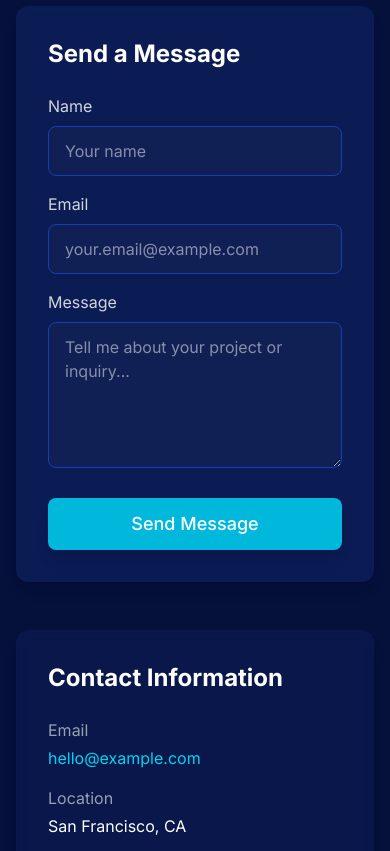
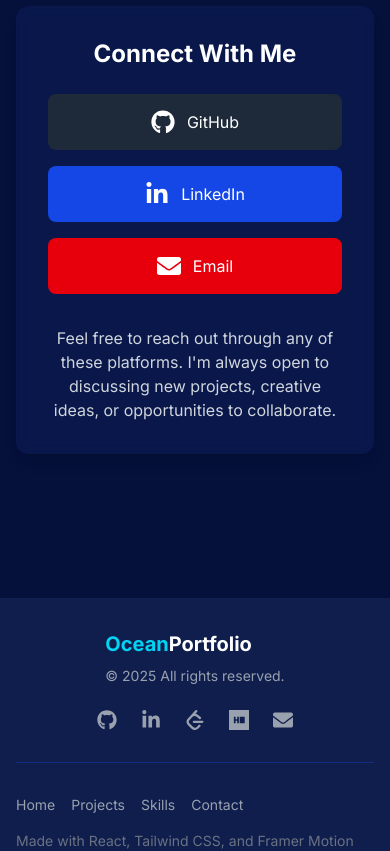
Before and after one commit to zipeng-liu/portfolio, a React (Vite) app: page / in a window 390 px wide. Shown: the part 5260-6111 px from the top of the page. Built offline with nearby package versions, Linux system fonts and the light colour scheme.

Commit message:
change contact section

```diff
--- a/src/components/homeSections/ContactSection.jsx
+++ b/src/components/homeSections/ContactSection.jsx
@@ -1,17 +1,7 @@
 import { motion } from "framer-motion";
-import { useState } from "react";
-import { FaGithub, FaLinkedinIn, FaTwitter, FaEnvelope } from "react-icons/fa";
-import Button from "../ui/Button";
+import { FaGithub, FaLinkedinIn, FaEnvelope } from "react-icons/fa";
 
 const ContactSection = () => {
-  const [formData, setFormData] = useState({
-    name: "",
-    email: "",
-    message: "",
-  });
-  const [isSubmitting, setIsSubmitting] = useState(false);
-  const [submitSuccess, setSubmitSuccess] = useState(false);
-
   const socialLinks = [
     {
       icon: FaGithub,
@@ -26,40 +16,12 @@
       color: "bg-blue-700",
     },
     {
-      icon: FaTwitter,
-      url: "https://twitter.com",
-      label: "Twitter",
-      color: "bg-blue-500",
-    },
-    {
       icon: FaEnvelope,
       url: "mailto:hello@example.com",
       label: "Email",
       color: "bg-red-600",
     },
   ];
-
-  const handleChange = (e) => {
-    const { name, value } = e.target;
-    setFormData((prev) => ({ ...prev, [name]: value }));
-  };
-
-  const handleSubmit = (e) => {
-    e.preventDefault();
-    setIsSubmitting(true);
-
-    // Simulate form submission
-    setTimeout(() => {
-      setIsSubmitting(false);
-      setSubmitSuccess(true);
-      setFormData({ name: "", email: "", message: "" });
-
-      // Reset success message after 5 seconds
-      setTimeout(() => {
-        setSubmitSuccess(false);
-      }, 5000);
-    }, 1500);
-  };
 
   return (
     <section id="contact" className="py-20">
@@ -82,147 +44,41 @@
           </p>
         </motion.div>
 
-        <div className="grid md:grid-cols-2 gap-12 items-start">
-          {/* Contact Form */}
+        {/* Social Links */}
         <motion.div
-            initial={{ opacity: 0, x: -30 }}
-            whileInView={{ opacity: 1, x: 0 }}
+          className="max-w-3xl mx-auto"
+          initial={{ opacity: 0, y: 30 }}
+          whileInView={{ opacity: 1, y: 0 }}
           viewport={{ once: true, margin: "-100px" }}
           transition={{ duration: 0.6 }}
         >
-            <div className="bg-blue-900/30 backdrop-blur-sm p-8 rounded-xl shadow-lg">
-              <h3 className="text-2xl font-bold text-white mb-6">
-                Send a Message
-              </h3>
-
-              {submitSuccess ? (
-                <div className="bg-green-600/20 border border-green-500 text-green-200 px-4 py-3 rounded mb-6">
-                  Thank you for your message! I'll get back to you soon.
-                </div>
-              ) : null}
-
-              <form onSubmit={handleSubmit}>
-                <div className="mb-4">
-                  <label htmlFor="name" className="block text-gray-300 mb-2">
-                    Name
-                  </label>
-                  <input
-                    type="text"
-                    id="name"
-                    name="name"
-                    value={formData.name}
-                    onChange={handleChange}
-                    required
-                    className="w-full bg-blue-950/50 border border-blue-800 text-white rounded-lg py-3 px-4 focus:outline-none focus:ring-2 focus:ring-cyan-500 focus:border-transparent transition-all"
-                    placeholder="Your name"
-                  />
-                </div>
-
-                <div className="mb-4">
-                  <label htmlFor="email" className="block text-gray-300 mb-2">
-                    Email
-                  </label>
-                  <input
-                    type="email"
-                    id="email"
-                    name="email"
-                    value={formData.email}
-                    onChange={handleChange}
-                    required
-                    className="w-full bg-blue-950/50 border border-blue-800 text-white rounded-lg py-3 px-4 focus:outline-none focus:ring-2 focus:ring-cyan-500 focus:border-transparent transition-all"
-                    placeholder="your.email@example.com"
-                  />
-                </div>
-
-                <div className="mb-6">
-                  <label htmlFor="message" className="block text-gray-300 mb-2">
-                    Message
-                  </label>
-                  <textarea
-                    id="message"
-                    name="message"
-                    value={formData.message}
-                    onChange={handleChange}
-                    required
-                    rows="5"
-                    className="w-full bg-blue-950/50 border border-blue-800 text-white rounded-lg py-3 px-4 focus:outline-none focus:ring-2 focus:ring-cyan-500 focus:border-transparent transition-all"
-                    placeholder="Tell me about your project or inquiry..."
-                  ></textarea>
-                </div>
-
-                <Button
-                  type="submit"
-                  variant="primary"
-                  size="lg"
-                  className="w-full"
-                  disabled={isSubmitting}
-                >
-                  {isSubmitting ? "Sending..." : "Send Message"}
-                </Button>
-              </form>
-            </div>
-          </motion.div>
-
-          {/* Contact Info & Social */}
-          <motion.div
-            initial={{ opacity: 0, x: 30 }}
-            whileInView={{ opacity: 1, x: 0 }}
-            viewport={{ once: true, margin: "-100px" }}
-            transition={{ duration: 0.6 }}
-          >
-            <div className="bg-blue-900/20 backdrop-blur-sm p-8 rounded-xl shadow-lg mb-8">
-              <h3 className="text-2xl font-bold text-white mb-6">
-                Contact Information
-              </h3>
-
-              <div className="space-y-4">
-                <div>
-                  <p className="text-gray-400 mb-1">Email</p>
-                  <a
-                    href="mailto:hello@example.com"
-                    className="text-cyan-400 hover:underline"
-                  >
-                    hello@example.com
-                  </a>
-                </div>
-
-                <div>
-                  <p className="text-gray-400 mb-1">Location</p>
-                  <p className="text-white">San Francisco, CA</p>
-                </div>
-
-                <div>
-                  <p className="text-gray-400 mb-1">Available for</p>
-                  <p className="text-white">
-                    Full-time positions, freelance projects, collaborations
-                  </p>
-                </div>
-              </div>
-            </div>
-
-            {/* Social Links */}
           <div className="bg-blue-900/20 backdrop-blur-sm p-8 rounded-xl shadow-lg">
-              <h3 className="text-2xl font-bold text-white mb-6">
+            <h3 className="text-2xl font-bold text-white mb-6 text-center">
               Connect With Me
             </h3>
 
-              <div className="grid grid-cols-2 gap-4">
+            <div className="grid grid-cols-1 sm:grid-cols-3 gap-4">
               {socialLinks.map((link, index) => (
                 <a
                   key={index}
                   href={link.url}
                   target="_blank"
                   rel="noopener noreferrer"
-                    className={`${link.color} p-4 rounded-lg text-white flex items-center gap-3 hover:opacity-90 transition-all`}
+                  className={`${link.color} p-4 rounded-lg text-white flex items-center justify-center gap-3 hover:opacity-90 transition-all hover:scale-105`}
                 >
                   <link.icon className="text-2xl" />
                   <span>{link.label}</span>
                 </a>
               ))}
             </div>
+
+            <p className="text-center text-gray-300 mt-8">
+              Feel free to reach out through any of these platforms. I'm always
+              open to discussing new projects, creative ideas, or opportunities
+              to collaborate.
+            </p>
           </div>
         </motion.div>
-        </div>
       </div>
     </section>
   );
--- a/src/components/layout/Footer.jsx
+++ b/src/components/layout/Footer.jsx
@@ -1,5 +1,6 @@
 import { Link } from "react-router-dom";
-import { FaGithub, FaLinkedinIn, FaTwitter, FaEnvelope } from "react-icons/fa";
+import { FaGithub, FaLinkedinIn, FaEnvelope } from "react-icons/fa";
+import { SiLeetcode, SiHackerrank } from "react-icons/si";
 
 const Footer = () => {
   const currentYear = new Date().getFullYear();
@@ -7,7 +8,8 @@
   const socialLinks = [
     { icon: FaGithub, url: "https://github.com", label: "GitHub" },
     { icon: FaLinkedinIn, url: "https://linkedin.com", label: "LinkedIn" },
-    { icon: FaTwitter, url: "https://twitter.com", label: "Twitter" },
+    { icon: SiLeetcode, url: "https://leetcode.com", label: "LeetCode" },
+    { icon: SiHackerrank, url: "https://hackerrank.com", label: "HackerRank" },
     { icon: FaEnvelope, url: "mailto:hello@example.com", label: "Email" },
   ];
 
@@ -35,6 +37,7 @@
                 rel="noopener noreferrer"
                 className="text-gray-400 hover:text-cyan-400 transition-colors duration-300"
                 aria-label={link.label}
+                title={link.label}
               >
                 <link.icon className="text-xl" />
               </a>
```
Lines whose indentation alone changed are shown as unchanged.
